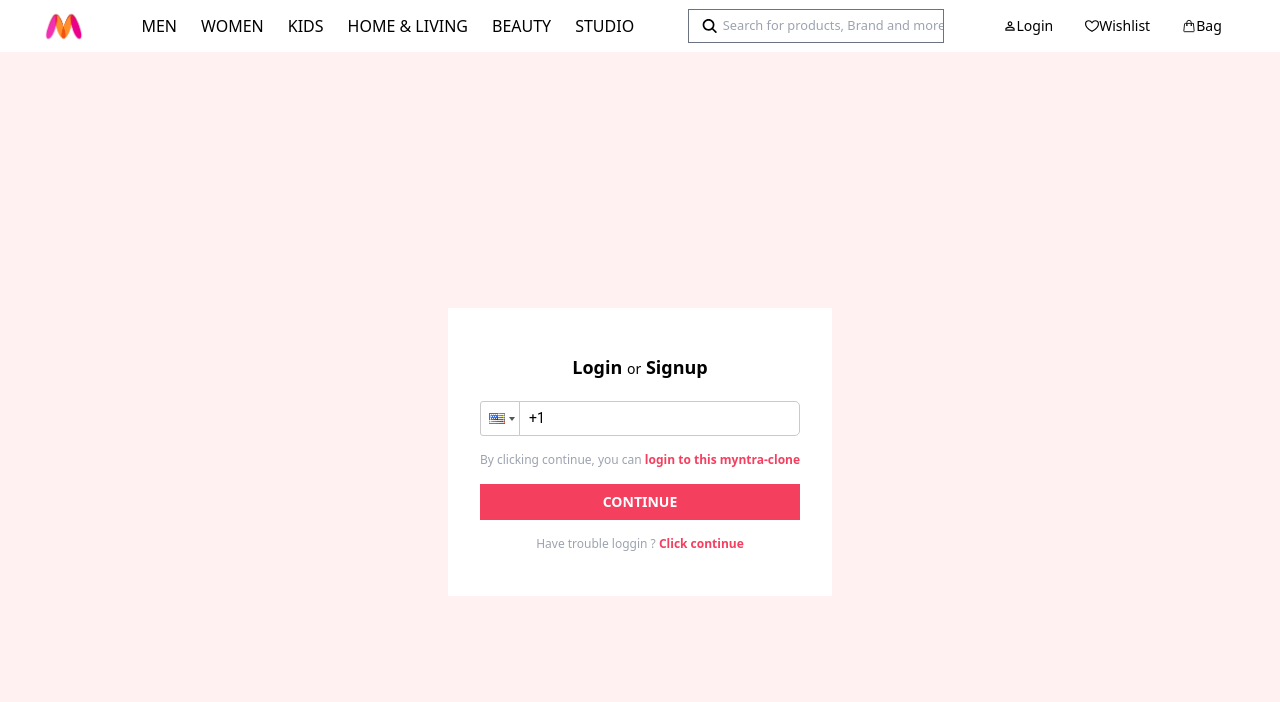
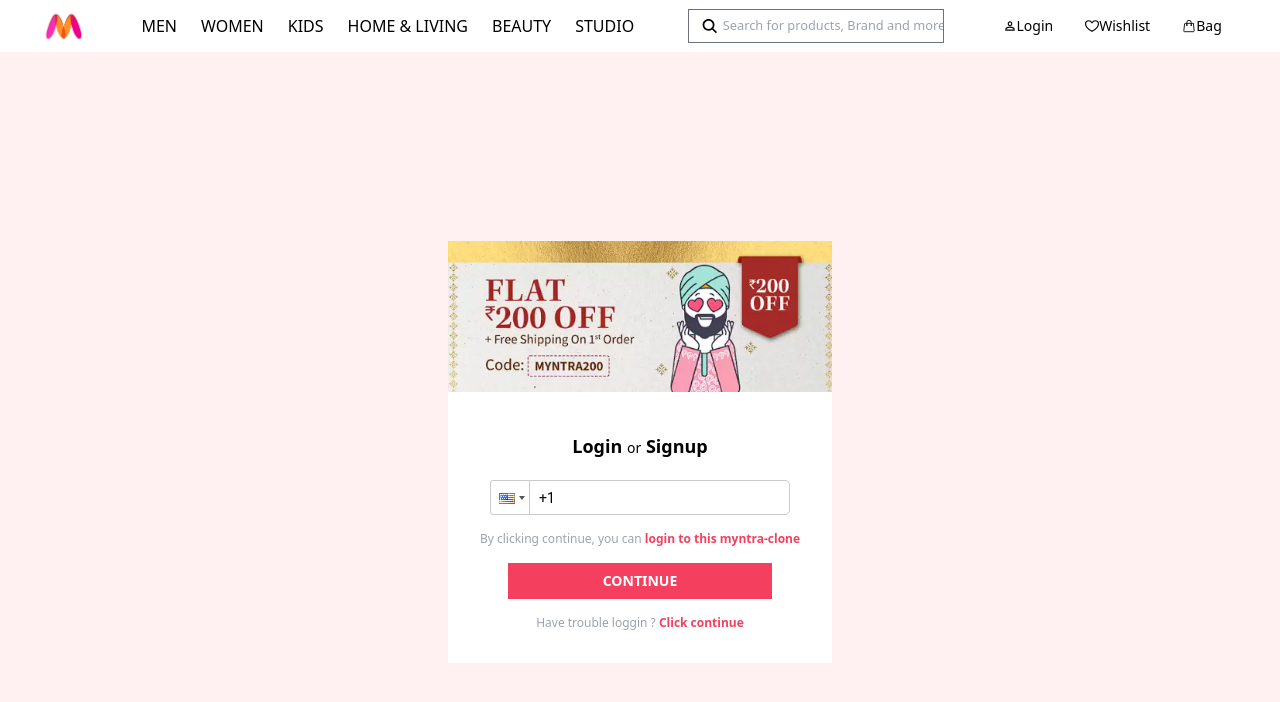
Before and after one commit to Shivamsingh008/myntra-clone, a React (Create React App) app: page /login in a window 1280 px wide. Shown: the top 702 px of the page. Built offline with nearby package versions, Linux system fonts and the light colour scheme.

Commit message:
login bar

```diff
--- a/src/components/assets/index.js
+++ b/src/components/assets/index.js
@@ -14,6 +14,7 @@
 import prod6 from "../assets/banner/prod6.jpg"
 import prod7 from "../assets/banner/prod7.jpg"
 import prod8 from "../assets/banner/prod8.jpg"
+import loginImg from "../images/loginImg.png"
 
 export {
     banner01,
@@ -32,4 +33,5 @@
     prod6,
     prod7,
     prod8,
+    loginImg,
 };
--- a/src/components/pages/Login.js
+++ b/src/components/pages/Login.js
@@ -2,6 +2,7 @@
 import PhoneInput from "react-phone-input-2";
 import 'react-phone-input-2/lib/style.css'
 import Navbar from "../Navbar";
+import { loginImg } from "../assets";
 
 
 const Login = ()=>  {
@@ -12,9 +13,9 @@
     <>
     <Navbar/>
     <div className="bg-rose-50 h-screen flex flex-col justify-center items-center">
-      <div className="h-72 w-96 aspect-auto bg-white flex flex-col justify-center items-center">
+      <div className=" md:w-[30%] w-[80%]  aspect-auto bg-white flex flex-col justify-center items-center">
+      <img className="mb-10" src={loginImg} alt="img" />
         <h1 className="font-bold text-lg">
-          {" "}
           Login <span className="font-normal text-sm">or</span> Signup{" "}
         </h1>
         <div className="mt-5">
@@ -24,15 +25,15 @@
           onChange={(phone) => setPhone( phone )}
           placeholder="Moblie Number"
           buttonStyle={{backgroundColor: "white"}}
-            inputStyle={{width:"320px"}}
+            // inputStyle={{width:"320px"}}
           />
         </div>
 
           <h1 className="mt-4 text-xs text-gray-400">By clicking continue, you can <span className="text-rose-500 font-bold"> login to this myntra-clone </span> </h1>
-          <button class="mt-4 bg-rose-500 hover:bg-rose-700 text-white font-bold w-80 py-2 px-4 text-sm">
+          <button class="mt-4 bg-rose-500 hover:bg-rose-700 text-white font-bold md:w-[69%] w-[100%] aspect-auto py-2 px-4 text-sm">
   CONTINUE
 </button>
-<h1 className="mt-4 text-xs text-gray-400">Have trouble loggin ?<span className="text-rose-500 font-bold"> Click continue </span> </h1>
+<h1 className="mt-4 mb-8 text-xs text-gray-400">Have trouble loggin ?<span className="text-rose-500 font-bold"> Click continue </span> </h1>
       </div>
     </div>
     </>
```
Also changed, not shown: src/components/images/loginImg.png (added).
